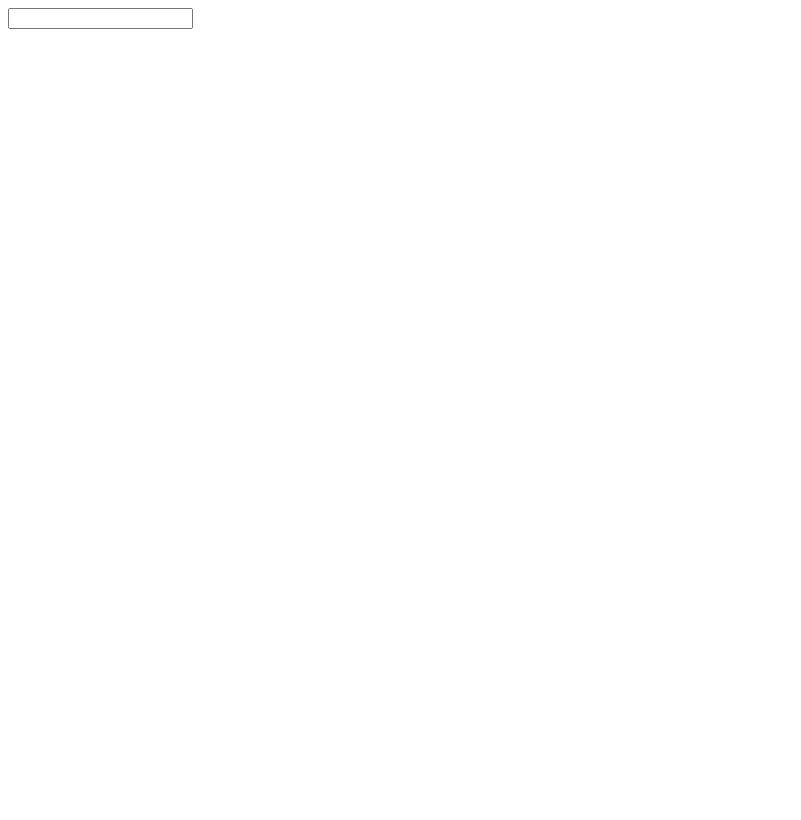
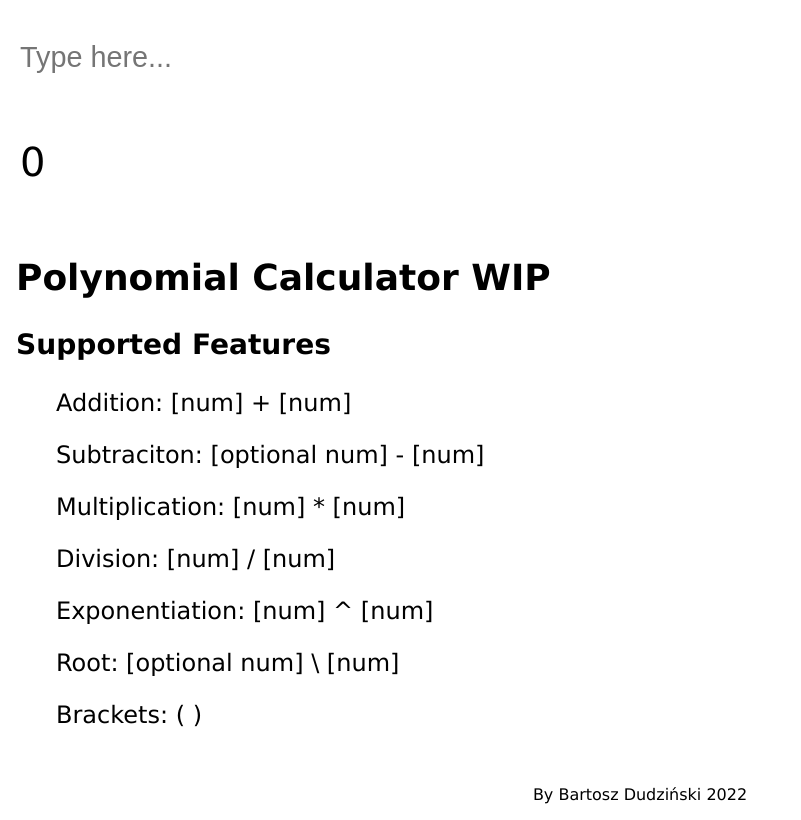
Before and after one commit to CraftboxOfficial/Calculator, a plain HTML site: page index.html in a window 1280 px wide. Shown: the whole page, without its empty margins (0-801 px from the left). Drawn offline with Linux system fonts and the light colour scheme.

Commit message:
Updated design

```diff
--- /dev/null
+++ b/index.css
@@ -0,0 +1,102 @@
+body {
+	font-family: Verdana, Geneva, Tahoma, sans-serif;
+	margin: 0;
+	padding: 0;
+	height: 100vh;
+	min-width: 400px;
+	min-height: 400px;
+	display: flex;
+	flex-direction: column;
+}
+
+main {
+	font-size: x-large;
+}
+
+footer {
+	text-align: center;
+	margin-top: auto;
+}
+
+ul {
+	list-style: none;
+}
+
+#instruction {
+	padding: 1rem;
+}
+
+#math-input-div {
+	font-size: larger;
+	font-weight: 500;
+	height: 4em;
+}
+
+#math-operation-input {
+	display: block;
+	margin-left: 0;
+	padding: 0;
+	padding-left: 20px;
+	background-color: inherit;
+	border: none;
+	height: inherit;
+	font-size: inherit;
+	font-weight: inherit;
+	color: inherit;
+	width: calc(100% - 20px);
+	transition: background-color 100ms;
+}
+
+#math-output-div {
+	font-size: 40px;
+	font-weight: 500;
+	height: 6rem;
+}
+
+#math-operation-output {
+	position: relative;
+	/* margin: 0 auto; */
+	padding-left: 20px;
+	top: 1.5rem;
+	font-size: inherit;
+	font-weight: inherit;
+	height: inherit;
+	width: calc(100% - 20px);
+}
+
+#math-operation-input:focus {
+	outline: none;
+}
+
+.error {
+	color: #f23269;
+}
+
+@media (prefers-color-scheme: dark) {
+	body {
+		background-color: #161414;
+		color: #e9e8ea;
+	}
+
+	footer {
+		background-color: #1f1c1c;
+	}
+
+	#math-div {
+		background-color: #1f1c1c;
+	}
+
+	#math-operation-input:hover {
+		background-color: #23212181;
+	}
+
+	#math-operation-input:focus {
+		background-color: #232121;
+	}
+
+	/* #math-output-div {
+		background-color: #f2326818;
+	} */
+}
+
+@media (prefers-color-scheme: light) {}
--- a/index.html
+++ b/index.html
@@ -1,19 +1,57 @@
 <!DOCTYPE html>
 <html lang="en">
+
 	<head>
 		<meta charset="UTF-8">
 		<meta http-equiv="X-UA-Compatible" content="IE=edge">
 		<meta name="viewport" content="width=device-width, initial-scale=1.0">
+		<link href="./index.css" rel="stylesheet">
 		<title>Calculator</title>
 	</head>
+
 	<body>
-	<div>
-		<input id="math-operation-input">
+		<main>
+			<div id="math-div">
+				<div id="math-input-div">
+					<input name="math-input" id="math-operation-input" placeholder="Type here...">
 				</div>
-	<div>
-		<p id="math-operation-output"></p>
-		<p id="debug-json"></p>
+				<div id="math-output-div">
+					<span id="math-operation-output">0</span>
 				</div>
+			</div>
+			<p id="debug-json" style="position:fixed; background-color: rgba(0, 0, 0, 80%);"></p>
+			<div id="instruction">
+				<h2>Polynomial Calculator WIP</h2>
+				<h3>Supported Features</h3>
+				<ul>
+					<li>
+						<p>Addition: [num] + [num]</p>
+					</li>
+					<li>
+						<p>Subtraciton: [optional num] - [num]</p>
+					</li>
+					<li>
+						<p>Multiplication: [num] * [num]</p>
+					</li>
+					<li>
+						<p>Division: [num] / [num]</p>
+					</li>
+					<li>
+						<p>Exponentiation: [num] ^ [num]</p>
+					</li>
+					<li>
+						<p>Root: [optional num] \ [num]</p>
+					</li>
+					<li>
+						<p>Brackets: ( )</p>
+					</li>
+				</ul>
+			</div>
+		</main>
+		<footer>
+			<p>By Bartosz Dudziński 2022</p>
+		</footer>
 		<script src="./index.js"></script>
 	</body>
+
 </html>
--- a/index.js
+++ b/index.js
@@ -2,7 +2,7 @@ const mathOperIn = document.querySelector("#math-operation-input")
 const mathOperOut = document.querySelector("#math-operation-output")
 const debugJson = document.querySelector("#debug-json")
 const disallowedChars = new RegExp(/[^\d-+/\\()*^x ]/g)
-const consecutiveOperators = new RegExp(/[-+/\\*^][-+/*^]|\+ \+|\/ \/|\* \*|\^ \^|\\ \\|  |\d \d|\(\)\(\)\(|\(\)\(\)\)/g)
+const consecutiveOperators = new RegExp(/[-+/\\*^][-+/*^]|\+ \+|\/ \/|\* \*|\^ \^|\\ \\|  |\d \d|\(\)\(\)|\(\)\(\)/g)
 const splitterChars = new RegExp(/ +|\+/)
 const operators = [ "+", "-", "=", "*", "/", "^", "\\" ]
 const parentheses = [ "(", ")" ]
@@ -41,6 +41,7 @@ mathOperIn.addEventListener("input", (event) => {
 	// updates output only when there is a change in operation; excludes adding spaces
 	if (inputVal.length != inputLen) {
 		mathOperOut.textContent = "..."
+		mathOperOut.parentElement.classList = ""
 		try {
 			const operationObject = lexAndPars(inputVal)
 
@@ -49,13 +50,9 @@ mathOperIn.addEventListener("input", (event) => {
 
 			mathOperOut.textContent = interperter(operationObject)
 
-			const a = 123.123456789123456789
-
-			// console.
-			// console.log(a.toFixed(a.toString().split(".")[ 1 ].length > 5 ? a.toString().split(".")[ 1 ].length - 1 : a.toString().split(".")[ 1 ].length))
-			// debugJson.textContent = "DEBUG"
 		} catch (err) {
 			mathOperOut.textContent = err
+			mathOperOut.parentElement.classList = "error"
 		}
 	}
 
```
Lines whose indentation alone changed are shown as unchanged.
